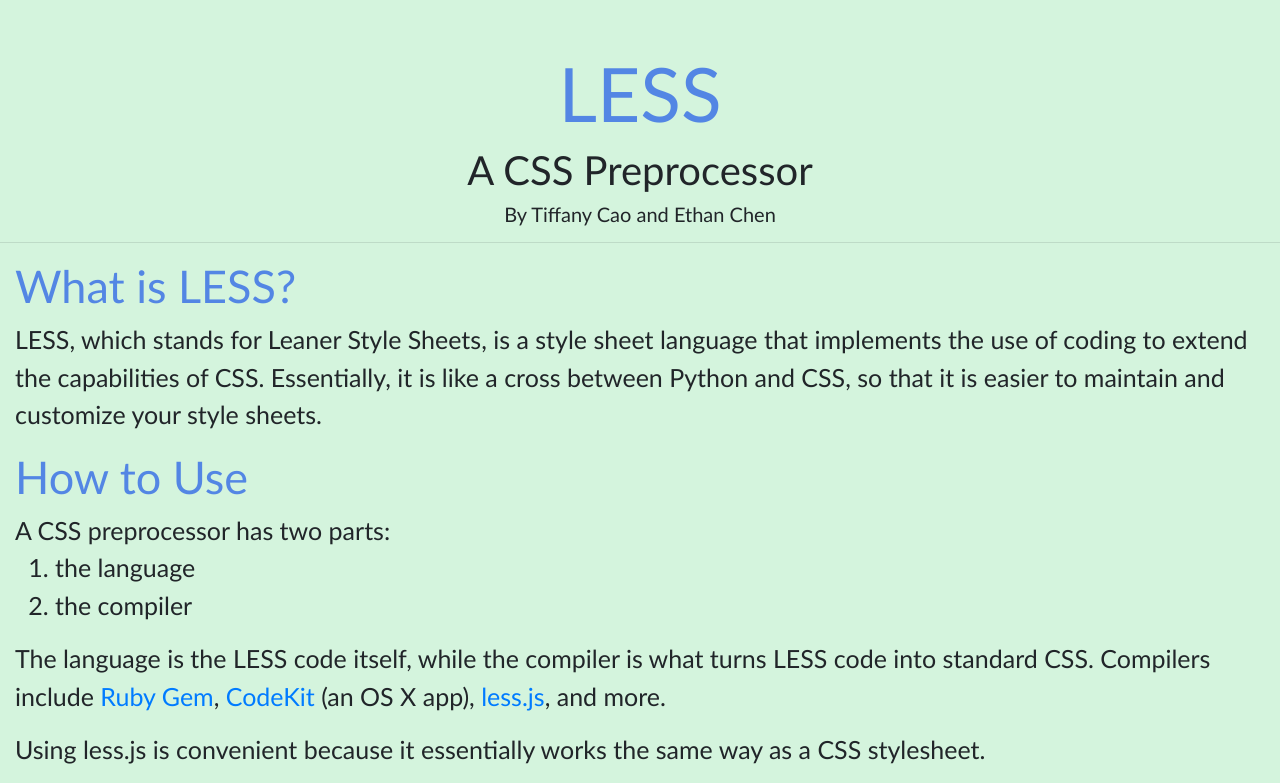
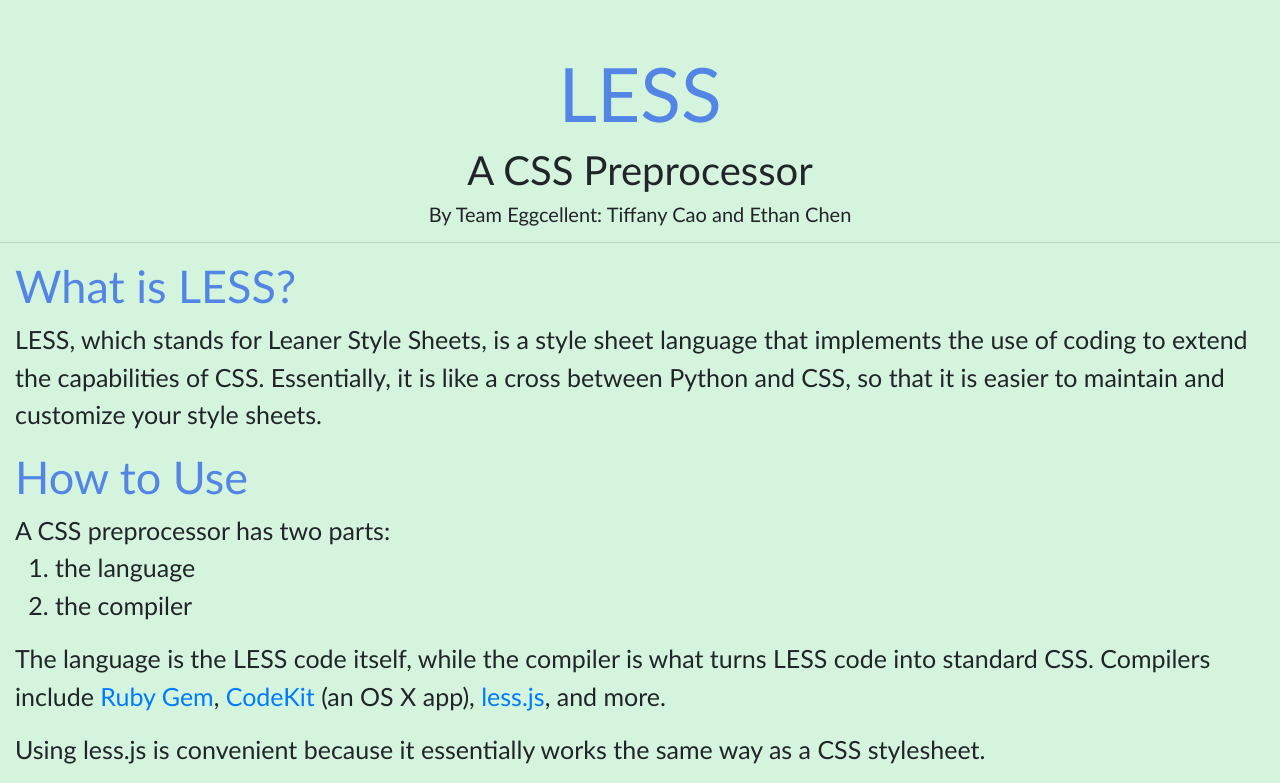
Before and after one commit to TiffanyCao/SoftDev-Work, a plain HTML site: page p03_TEDxSoftDev/less.html in a window 1280 px wide. Shown: the top 783 px of the page. Drawn offline with nearby package versions, Linux system fonts and the light colour scheme.

Commit message:
team name

```diff
--- a/p03_TEDxSoftDev/less.html
+++ b/p03_TEDxSoftDev/less.html
@@ -17,7 +17,7 @@ P03 TEDxSoftDev
     <div id = header style = "text-align: center;">
       <h1 style = "font-size: 75px; color: #5386E4;"> LESS </h1>
       <h1> A CSS Preprocessor </h1>
-      <h5> By Tiffany Cao and Ethan Chen </h5>
+      <h5> By Team Eggcellent: Tiffany Cao and Ethan Chen </h5>
     </div>
     <hr>
     <div id = "intro" style = "margin-left: 15px; margin-right: 15px;">
```
